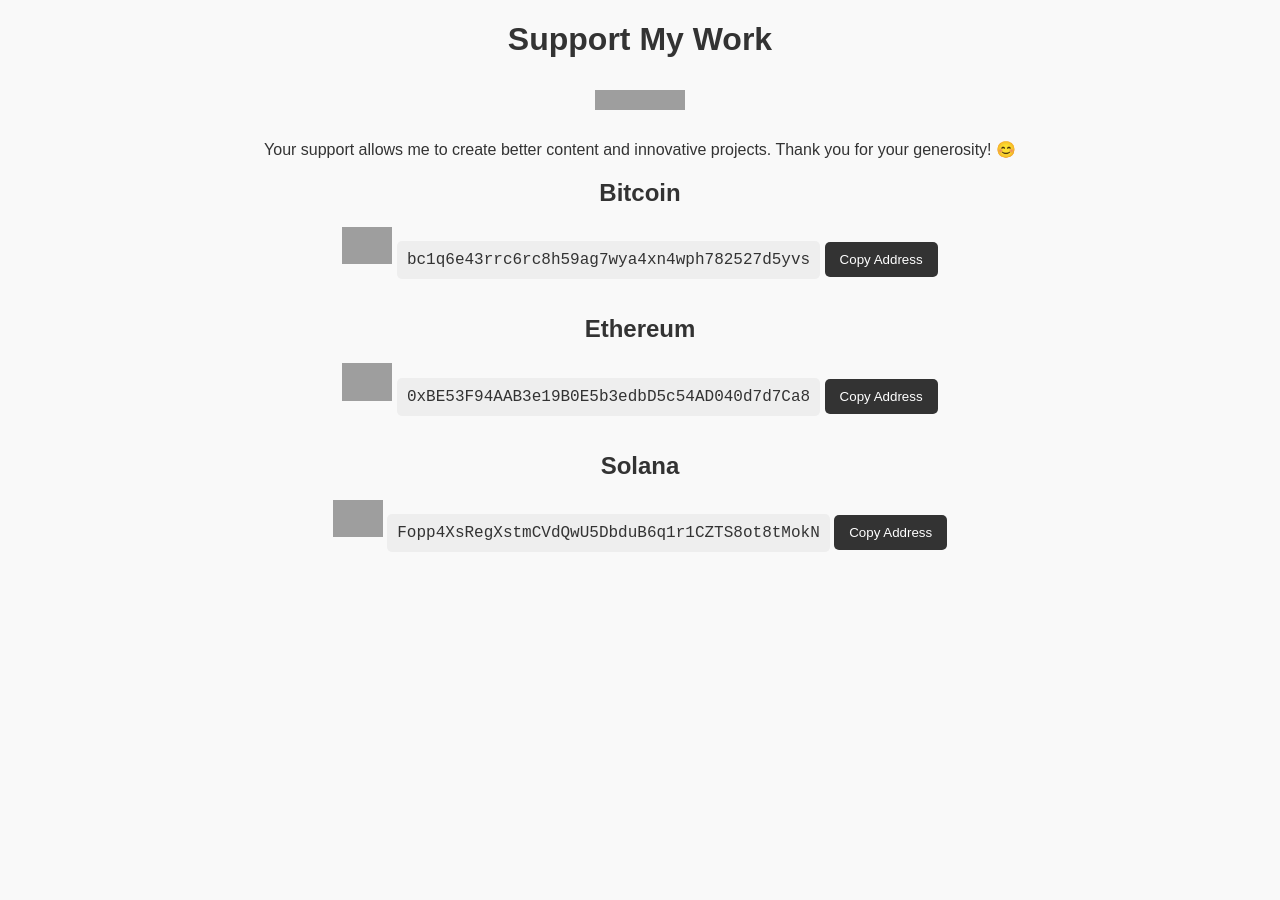
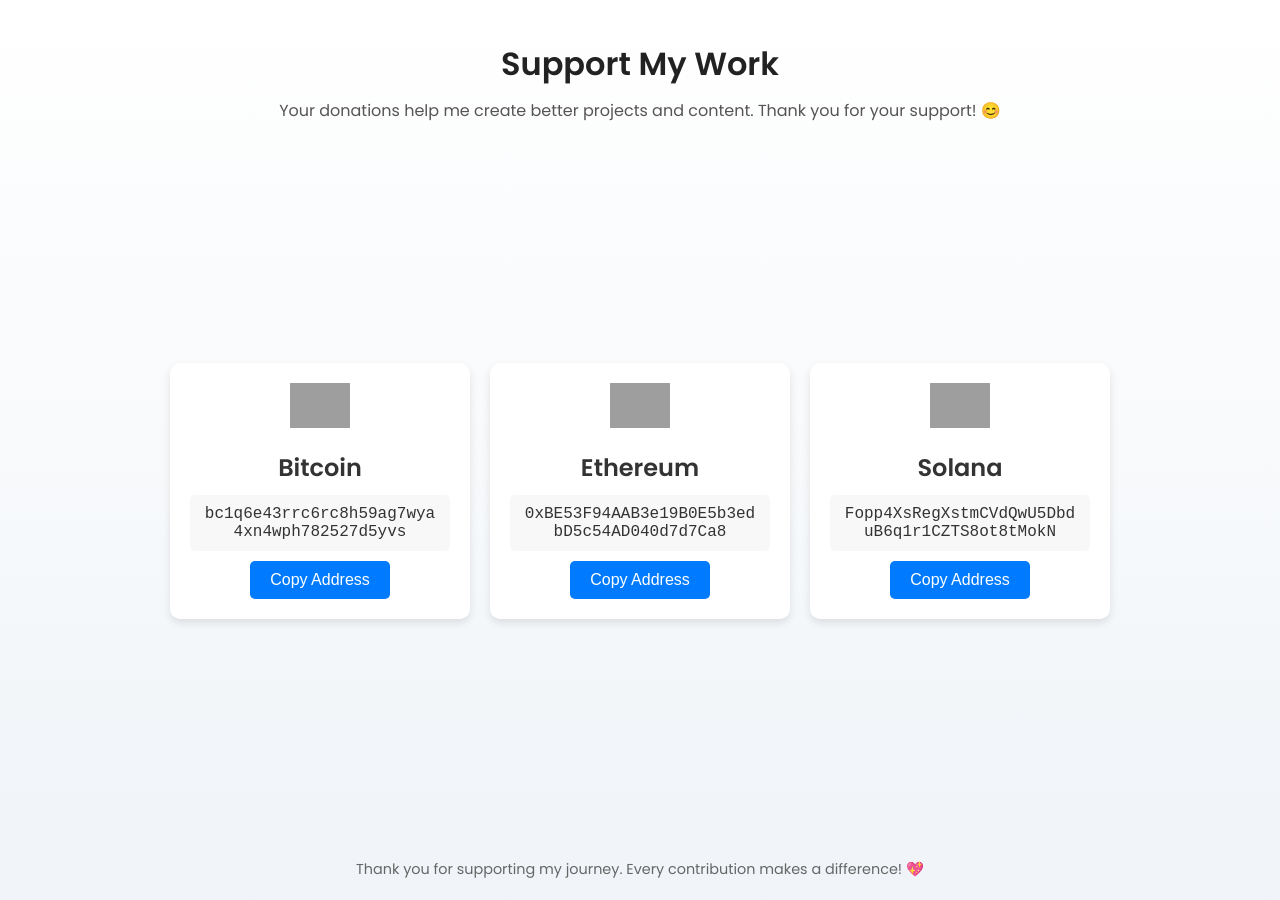
Before and after one commit to tech35/tech35.github.io, a Jekyll site: the page other/Donations.html, which Jekyll copies as it is, in a window 1280 px wide. Built offline with Jekyll 4.4.1, drawn with Linux system fonts in a browser that asks for light colours; grey boxes are pictures that could not be loaded.

Commit message:
Update Donations.html

```diff
--- a/other/Donations.html
+++ b/other/Donations.html
@@ -4,79 +4,144 @@
     <meta charset="UTF-8">
     <meta name="viewport" content="width=device-width, initial-scale=1.0">
     <meta name="theme-color" content="#ffffff">
-    <title>Donations - Support My Work</title>
-    <link rel="apple-touch-icon" sizes="180x180" href="assets/images/apple-touch-icon.png">
-    <link rel="icon" type="image/png" sizes="32x32" href="assets/images/favicon-32x32.png">
-    <link rel="icon" type="image/png" sizes="16x16" href="assets/images/favicon-16x16.png">
-    <link rel="manifest" href="assets/images/site.webmanifest">
+    <title>Support My Work - Donations</title>
+    <link href="https://fonts.googleapis.com/css2?family=Poppins:wght@400;600&display=swap" rel="stylesheet">
     <style>
-        body {
-            font-family: Arial, sans-serif;
-            background-color: #f9f9f9;
+        /* General Reset */
+        * {
             margin: 0;
             padding: 0;
+            box-sizing: border-box;
+        }
+        html, body {
+            height: 100%;
+            font-family: 'Poppins', sans-serif;
+            background: linear-gradient(to bottom, #ffffff, #f0f4f8);
             color: #333;
+            display: flex;
+            flex-direction: column;
+        }
+        header {
             text-align: center;
+            padding: 20px;
+            margin-top: 20px;
         }
-        .badge {
-            margin: 10px 0;
+        header h1 {
+            color: #222;
+            font-size: 2rem;
+            margin-bottom: 10px;
         }
-        .donation-section {
-            margin: 20px 0;
+        header p {
+            color: #555;
+            font-size: 1rem;
+        }
+        main {
+            flex: 1; /* Ensures it stretches to fill available space */
+            display: flex;
+            flex-direction: column;
+            justify-content: center;
+            align-items: center;
+            padding: 20px;
+        }
+        .donation-container {
+            display: flex;
+            flex-wrap: wrap;
+            justify-content: center;
+            gap: 20px;
+        }
+        .donation-card {
+            background: #fff;
+            border-radius: 10px;
+            box-shadow: 0 4px 8px rgba(0, 0, 0, 0.1);
+            width: 300px;
+            text-align: center;
+            padding: 20px;
+            transition: transform 0.3s, box-shadow 0.3s;
+        }
+        .donation-card:hover {
+            transform: translateY(-5px);
+            box-shadow: 0 6px 12px rgba(0, 0, 0, 0.15);
+        }
+        .donation-card img {
+            width: 60px;
+            margin-bottom: 15px;
+        }
+        .donation-card h2 {
+            font-size: 1.5rem;
+            color: #333;
         }
         .address {
             font-family: 'Courier New', Courier, monospace;
-            background: #eee;
+            background: #f8f8f8;
             padding: 10px;
             border-radius: 5px;
-            display: inline-block;
-            margin-top: 10px;
+            margin: 10px 0;
+            word-break: break-word;
         }
         button {
-            background-color: #333;
+            background-color: #007BFF;
             color: #fff;
             border: none;
-            padding: 10px 15px;
-            margin-top: 10px;
+            padding: 10px 20px;
+            font-size: 1rem;
             border-radius: 5px;
             cursor: pointer;
+            transition: background-color 0.3s;
         }
         button:hover {
-            background-color: #555;
+            background-color: #0056b3;
+        }
+        footer {
+            text-align: center;
+            padding: 20px;
+            font-size: 0.9rem;
+            color: #666;
         }
     </style>
 </head>
 <body>
+    <header>
         <h1>Support My Work</h1>
-    <img class="badge" alt="Donations Badge" src="https://img.shields.io/badge/Donations%20-%20black?style=for-the-badge&logo=cashapp">
-    <p>Your support allows me to create better content and innovative projects. Thank you for your generosity! 😊</p>
+        <p>Your donations help me create better projects and content. Thank you for your support! 😊</p>
+    </header>
 
-    <div class="donation-section">
+    <main>
+        <div class="donation-container">
+            <!-- Bitcoin -->
+            <div class="donation-card">
+                <img src="https://cryptologos.cc/logos/bitcoin-btc-logo.png" alt="Bitcoin">
                 <h2>Bitcoin</h2>
-        <img src="https://cryptologos.cc/logos/bitcoin-btc-logo.png" alt="Bitcoin" width="50">
                 <p id="btc-address" class="address">bc1q6e43rrc6rc8h59ag7wya4xn4wph782527d5yvs</p>
                 <button onclick="copyToClipboard('btc-address')">Copy Address</button>
             </div>
 
-    <div class="donation-section">
+            <!-- Ethereum -->
+            <div class="donation-card">
+                <img src="https://cryptologos.cc/logos/ethereum-eth-logo.png" alt="Ethereum">
                 <h2>Ethereum</h2>
-        <img src="https://cryptologos.cc/logos/ethereum-eth-logo.png" alt="Ethereum" width="50">
                 <p id="eth-address" class="address">0xBE53F94AAB3e19B0E5b3edbD5c54AD040d7d7Ca8</p>
                 <button onclick="copyToClipboard('eth-address')">Copy Address</button>
             </div>
 
-    <div class="donation-section">
+            <!-- Solana -->
+            <div class="donation-card">
+                <img src="https://cryptologos.cc/logos/solana-sol-logo.png" alt="Solana">
                 <h2>Solana</h2>
-        <img src="https://cryptologos.cc/logos/solana-sol-logo.png" alt="Solana" width="50">
                 <p id="sol-address" class="address">Fopp4XsRegXstmCVdQwU5DbduB6q1r1CZTS8ot8tMokN</p>
                 <button onclick="copyToClipboard('sol-address')">Copy Address</button>
             </div>
+        </div>
+    </main>
+
+    <footer>
+        <p>Thank you for supporting my journey. Every contribution makes a difference! 💖</p>
+    </footer>
 
     <script>
         function copyToClipboard(id) {
             const textToCopy = document.getElementById(id).innerText;
             navigator.clipboard.writeText(textToCopy).then(() => {
-                alert("Copied to clipboard!");
+                alert("Address copied to clipboard!");
             }).catch(err => {
                 alert("Failed to copy: " + err);
             });
```
Lines whose indentation alone changed are shown as unchanged.
